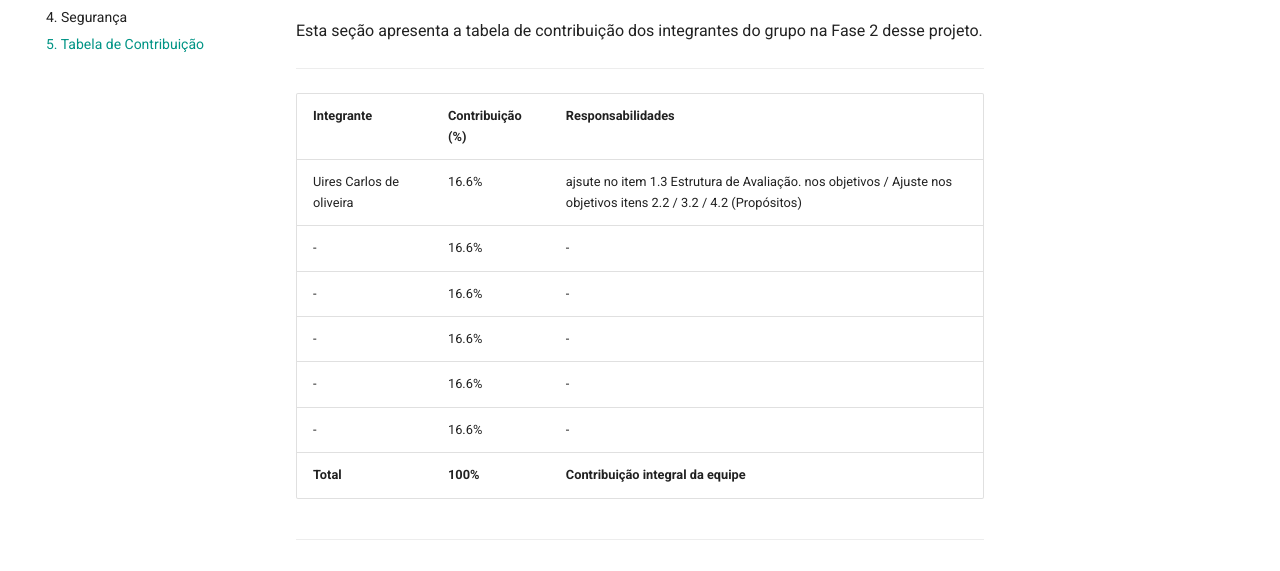
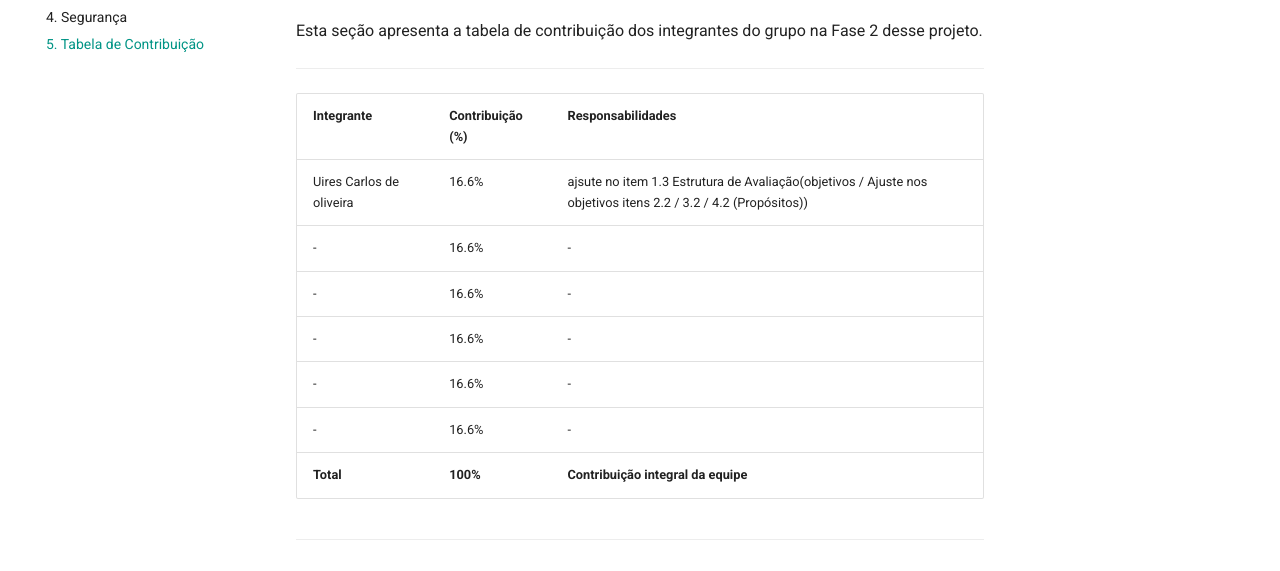
Before and after one commit to FCTE-Qualidade-de-Software-1/2025-2_T02_Katherine_Johnson, an MkDocs documentation site: the page built from docs/entregas/fase-2/tabela_contribuicao.md, in a window 1280 px wide and 1078 px high. Shown: the part 250-821 px from the top of the window. Built offline with MkDocs 1.6.1 and Material for MkDocs 9.7.7, drawn with Linux system fonts in a browser that asks for light colours; comment, search, counter and statistics services are not loaded.

Commit message:
inserido na tabela de contribuição

```diff
--- a/docs/entregas/fase-2/tabela_contribuicao.md
+++ b/docs/entregas/fase-2/tabela_contribuicao.md
@@ -6,7 +6,7 @@
 
 | Integrante | Contribuição (%) | Responsabilidades |
 |------------|------------------|-------------------|
-| Uires Carlos de oliveira | 16.6% | ajsute no item 1.3 Estrutura de Avaliação. nos objetivos / Ajuste nos objetivos itens 2.2 / 3.2 / 4.2 (Propósitos) |
+| Uires Carlos de oliveira | 16.6% | ajsute no item 1.3 Estrutura de Avaliação(objetivos / Ajuste nos objetivos itens 2.2 / 3.2 / 4.2 (Propósitos)) |
 | - | 16.6% | - |
 | - | 16.6% | - |
 | - | 16.6% | - |
```
